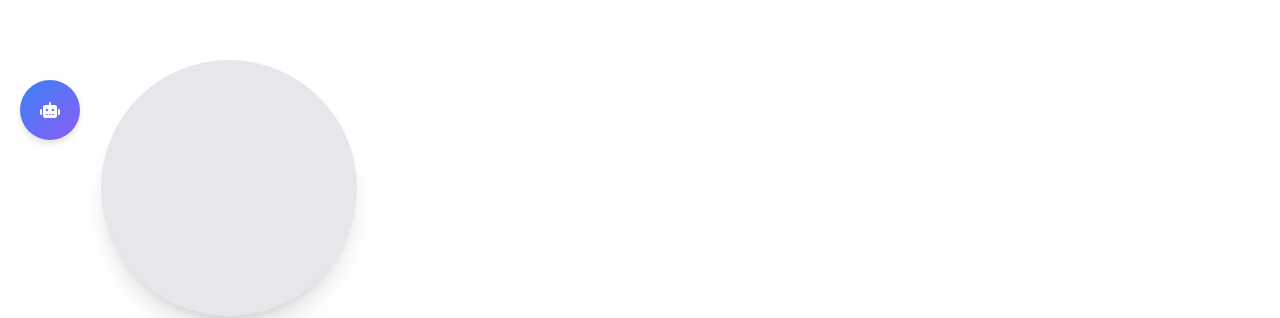
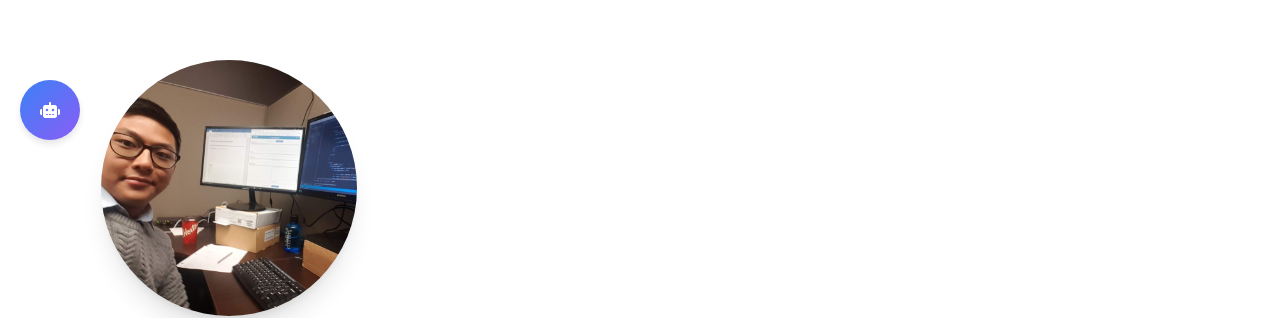
Before and after one commit to andrewip1027/drewfolio.me, a plain HTML site: page index.html in a window 1280 px wide. Shown: the part 640-958 px from the top of the page. Drawn offline with nearby package versions, Linux system fonts and the light colour scheme.

Commit message:
Update index.html

```diff
--- a/index.html
+++ b/index.html
@@ -116,7 +116,7 @@
               class="w-64 h-64 rounded-full bg-gray-200 overflow-hidden shadow-xl"
             >
               <!-- Placeholder for profile image -->
-              <img src="images/profile.jpg" alt="Profile" class="w-full h-full object-cover">
+              <img src="linkin_profile_pic.jpeg" alt="Profile" class="w-full h-full object-cover">
                 <i class="fas fa-user text-6xl"></i>
               </div>
             </div>
```
